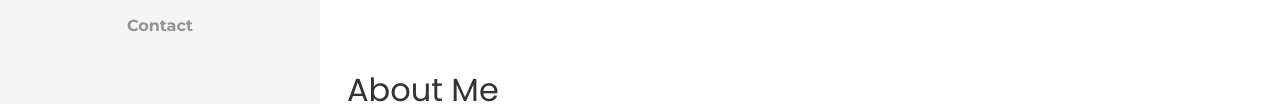
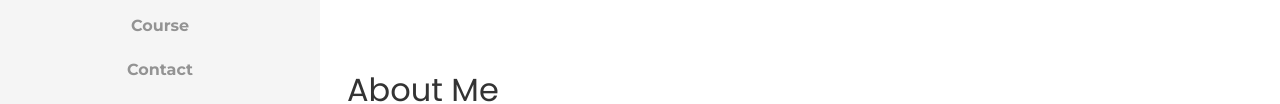
Before and after one commit to AllenMa19870911/haoshangma.github.io, a plain HTML site: page index.html in a window 1280 px wide. Shown: the part 388-492 px from the top of the page. Drawn offline with Linux system fonts and the light colour scheme; files whose address does not match are found by name.

Commit message:
Update index.html

```diff
--- a/index.html
+++ b/index.html
@@ -40,7 +40,9 @@
 					<li><a href="#Experience">Experience</a></li>
 					<li><a href="#Research">Research</a></li>
 					<li><a href="#Publications">Publications</a></li>
+					<li><a href="https://github.com/AllenMa19870911/CourseNUTC?search=1">Course</a></li>
 					<li><a href="#Contact">Contact</a></li>
+
 				</ul>
 			</nav>
 
```
